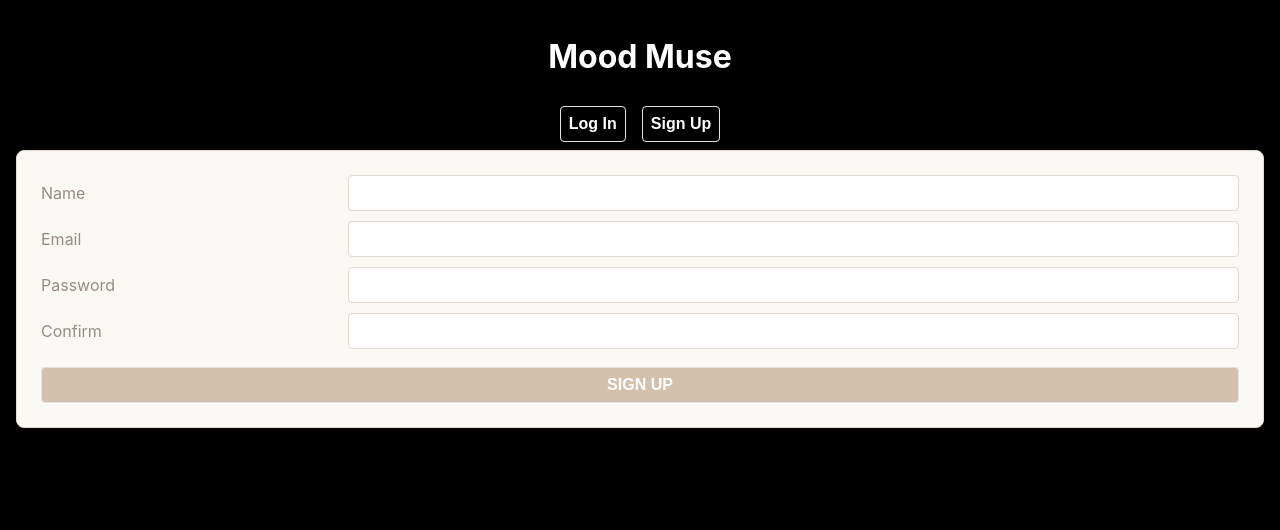
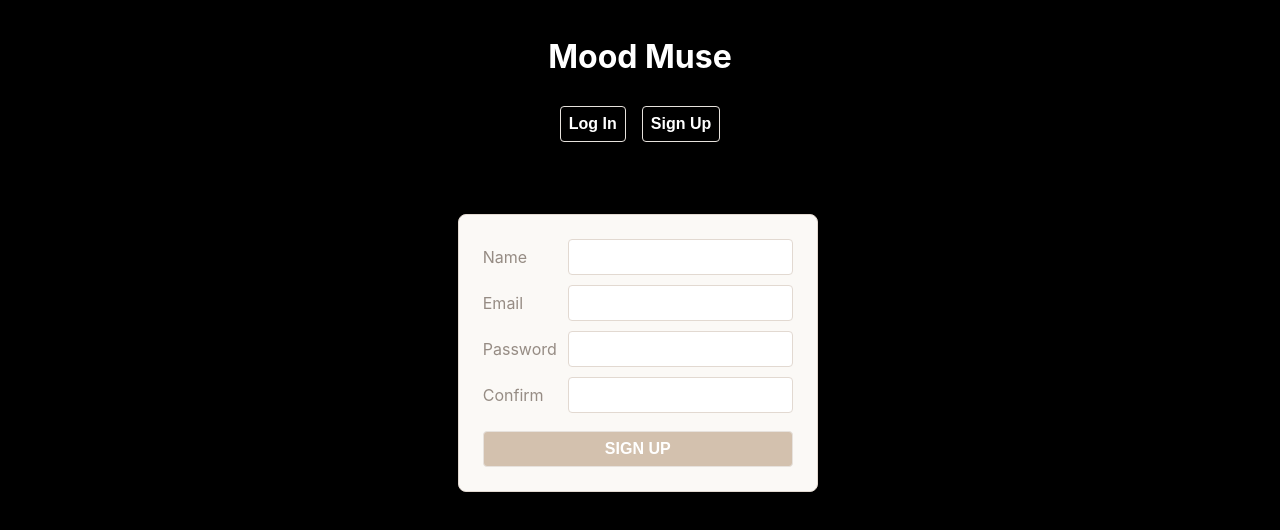
Before and after one commit to coleochieng/unit4project, a React (Create React App) app: page / in a window 1280 px wide. Both pictures are taken after a click on the button "Sign Up". Shown: the top 530 px of the page. Built offline with nearby package versions, Linux system fonts and the light colour scheme; no server answers.

Commit message:
make last edit on landing page

```diff
--- a/src/components/SignUpForm/SignUpForm.jsx
+++ b/src/components/SignUpForm/SignUpForm.jsx
@@ -35,7 +35,7 @@ export default class SignUpForm extends Component {
   render() {
     const disable = this.state.password !== this.state.confirm;
     return (
-      <div>
+      <div className='form-holder'>
         <div className="form-container">
           <form autoComplete="off" onSubmit={this.handleSubmit}>
             <label>Name</label>
```
